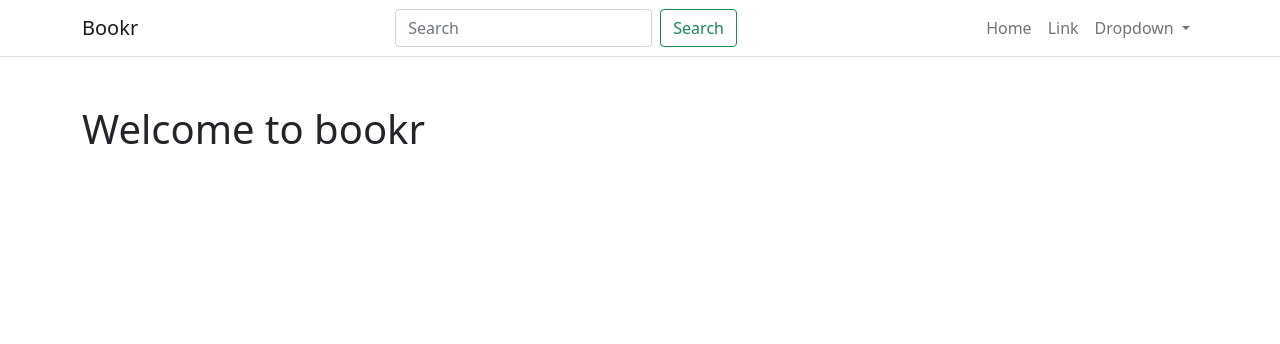
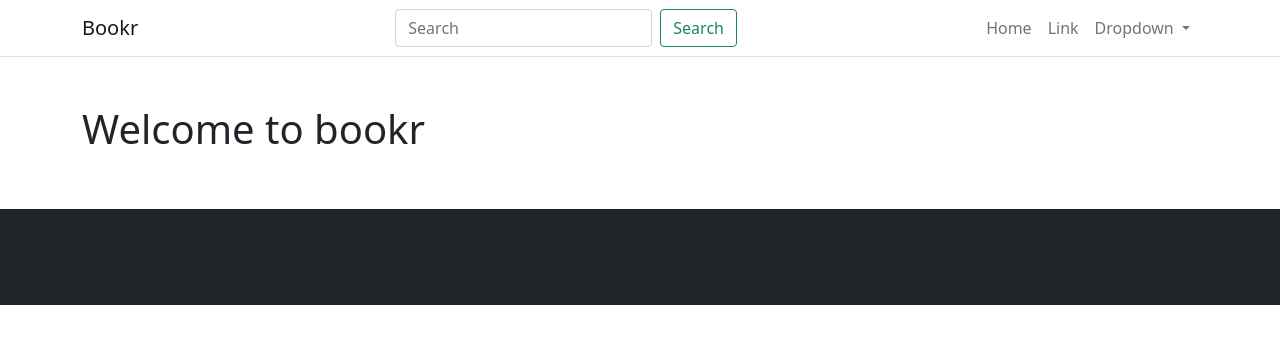
Before and after one commit to paulnyabaro/bookr, a Django app: page / in a window 1280 px wide. Shown: the top 344 px of the page. Run offline with Django 4.2, Linux system fonts and the light colour scheme; parts of the project's set-up code (start-up, migrations or seed data) failed here and were passed over.

Commit message:
Working on the footer

```diff
--- a/templates/_base.html
+++ b/templates/_base.html
@@ -44,8 +44,14 @@
     </nav>
     {% block content %}
     {% endblock %}
+    <footer class="py-4 py-lg-5 bg-dark">
+        <div class="container">
+            <div class="row">
 
+            </div>
+        </div>
+    </footer>
     <script src="https://cdn.jsdelivr.net/npm/@popperjs/core@2.9.2/dist/umd/popper.min.js" ></script>
-<script src="https://cdn.jsdelivr.net/npm/bootstrap@5.0.2/dist/js/bootstrap.min.js"></script>
+    <script src="https://cdn.jsdelivr.net/npm/bootstrap@5.0.2/dist/js/bootstrap.min.js"></script>
 </body>
 </html>
```
